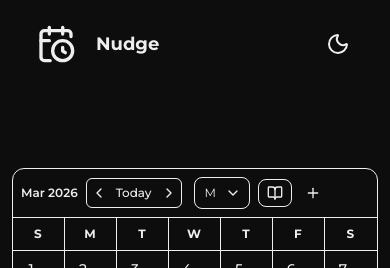
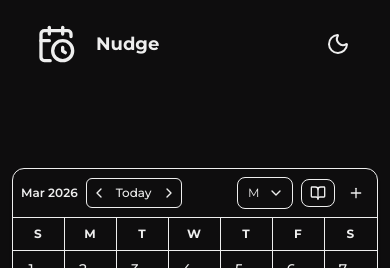
Before and after one commit to cheesyriver/nudge-calendar, a Next.js app: page / in a window 390 px wide. Shown: the top 268 px of the page. Built offline with nearby package versions, Linux system fonts and the light colour scheme.

Commit message:
Calendar top change for mobile

```diff
--- a/components/calendar/CalendarTop.tsx
+++ b/components/calendar/CalendarTop.tsx
@@ -34,7 +34,7 @@
   onImportSchedule,
 }: Readonly<CalendarTopProps>) {
   return (
-    <div className="flex flex-wrap items-center sm:justify-between gap-y-2 gap-x-3 px-2 sm:px-6 py-2 sm:py-4 border-b bg-background">
+    <div className="flex flex-wrap items-center justify-between gap-y-2 gap-x-3 px-2 sm:px-6 py-2 sm:py-4 border-b bg-background">
       <div className="flex items-center gap-2 sm:gap-4">
         <h1 className="text-xs sm:text-xl font-semibold min-w-0 select-none">
           {format(currentDate, 'MMM yyyy')}
```
